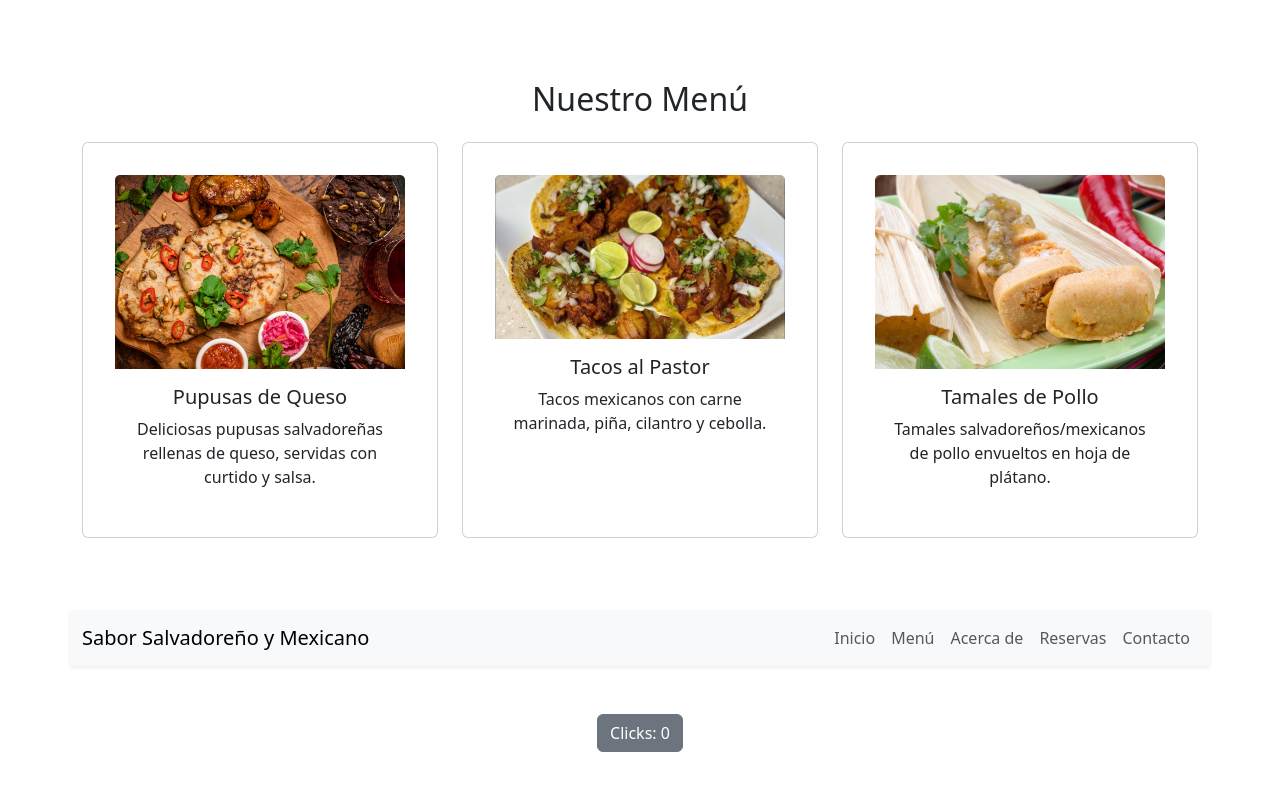
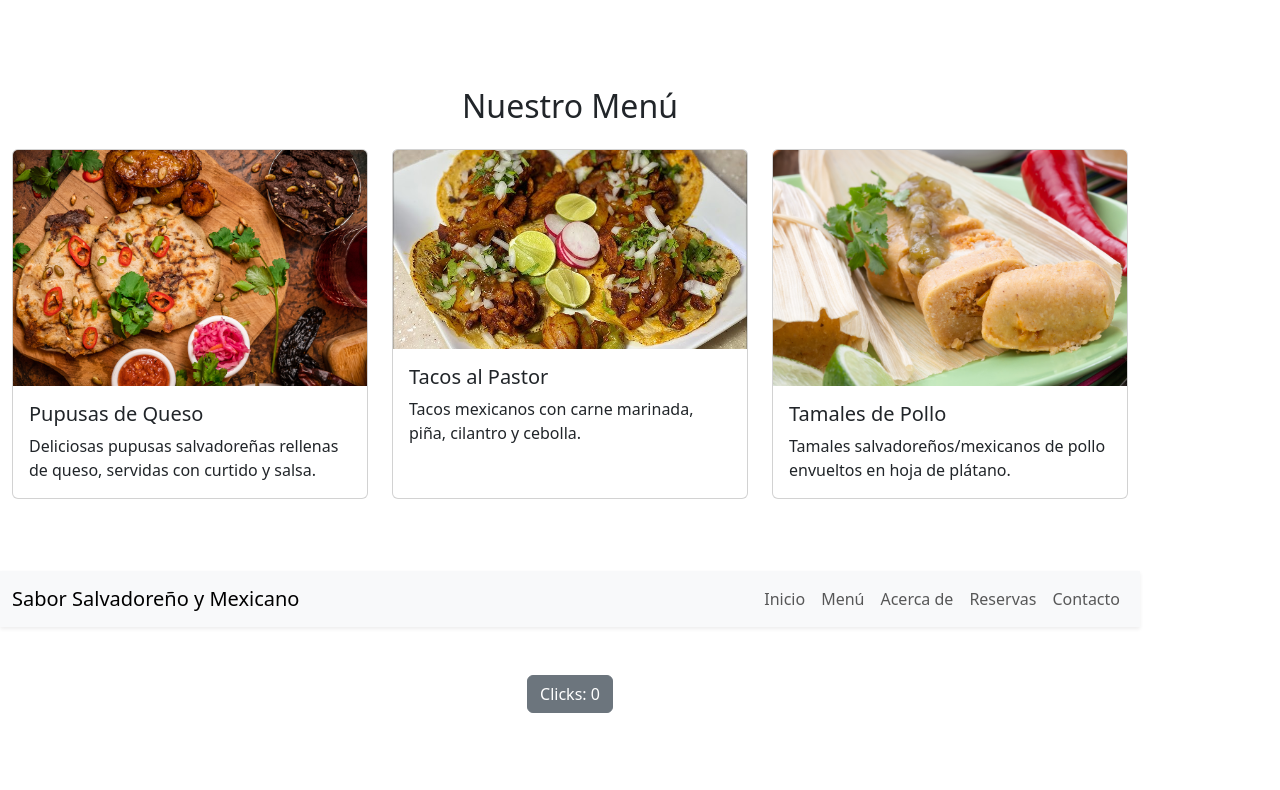
Before and after one commit to jessicahernaandez/Proyecto-1DAW-LM, a React app: page /menu in a window 1280 px wide. Shown: the top 790 px of the page. Built offline with nearby package versions, Linux system fonts and the light colour scheme; the HTML template or start-up script is replaced by a standard one.

Commit message:
Contenedor principal para paginas

```diff
--- a/src/CSS/App.css
+++ b/src/CSS/App.css
@@ -1,50 +1,6 @@
-/*Estilos especificos para los componentes de la paginas, como Menu.jsx, About.jsx, etc...*/
+/*Estilos especificos para los componentes de la paginas, Menu.jsx, About.jsx, etc...*/
 
-/*Contenedor principal que centra el contenido*/
-#root {
-  max-width: 1280px;
-  margin: 0 auto;
-  padding: 2rem;
-  text-align: center;
-}
-
-/*Estilos para los logos de Vite y React*/
-.logo {
-  height: 6em;
-  padding: 1.5em;
-  will-change: filter;
-  transition: filter 300ms;
-}
-.logo:hover {
-  filter: drop-shadow(0 0 2em #646cffaa);
-}
-.logo.react:hover {
-  filter: drop-shadow(0 0 2em #61dafbaa);
-}
-
-/*Animación de rotación para los logos*/
-@keyframes logo-spin {
-  from {
-    transform: rotate(0deg);
+/* Contenedor principal para las páginas */
+.page-container {
+    padding: 40px 0;
   }
-  to {
-    transform: rotate(360deg);
-  }
-}
-
-/*Aplica la animación al logo de React en pantallas con preferencia de movimiento*/
-@media (prefers-reduced-motion: no-preference) {
-  a:nth-of-type(2) .logo {
-    animation: logo-spin infinite 20s linear;
-  }
-}
-
-/*Estilos para la tarjeta que contiene el contador*/
-.card {
-  padding: 2em;
-}
-
-/*Estilo para el texto de documentación*/
-.read-the-docs {
-  color: #888;
-}
```
